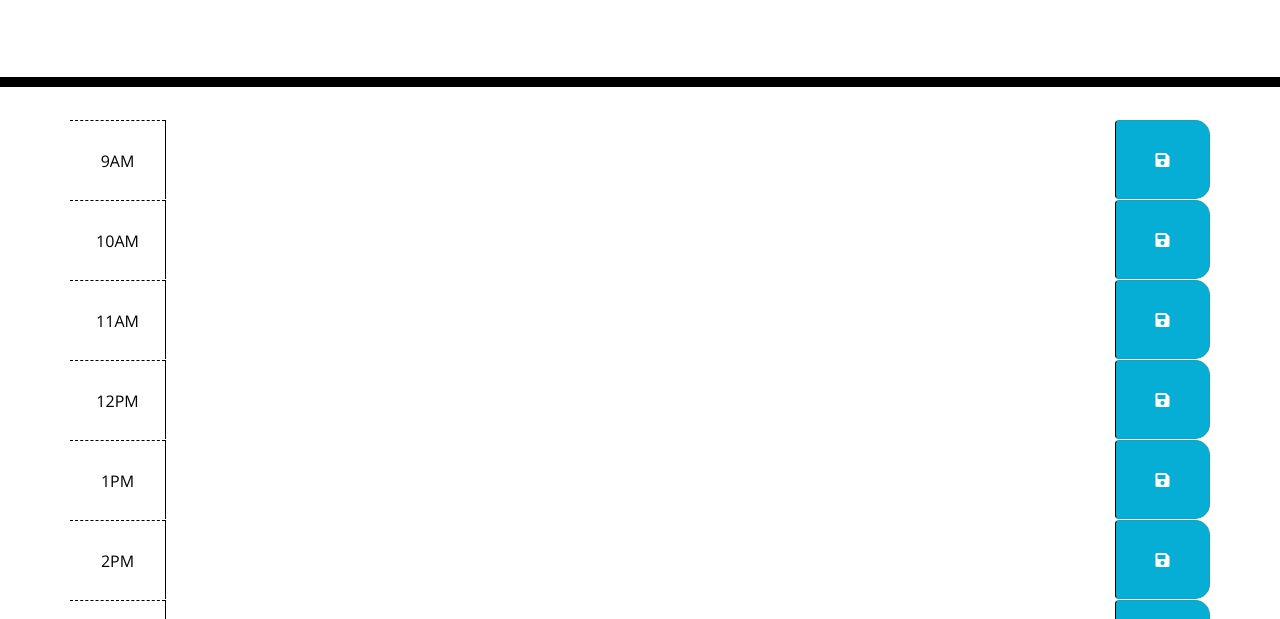
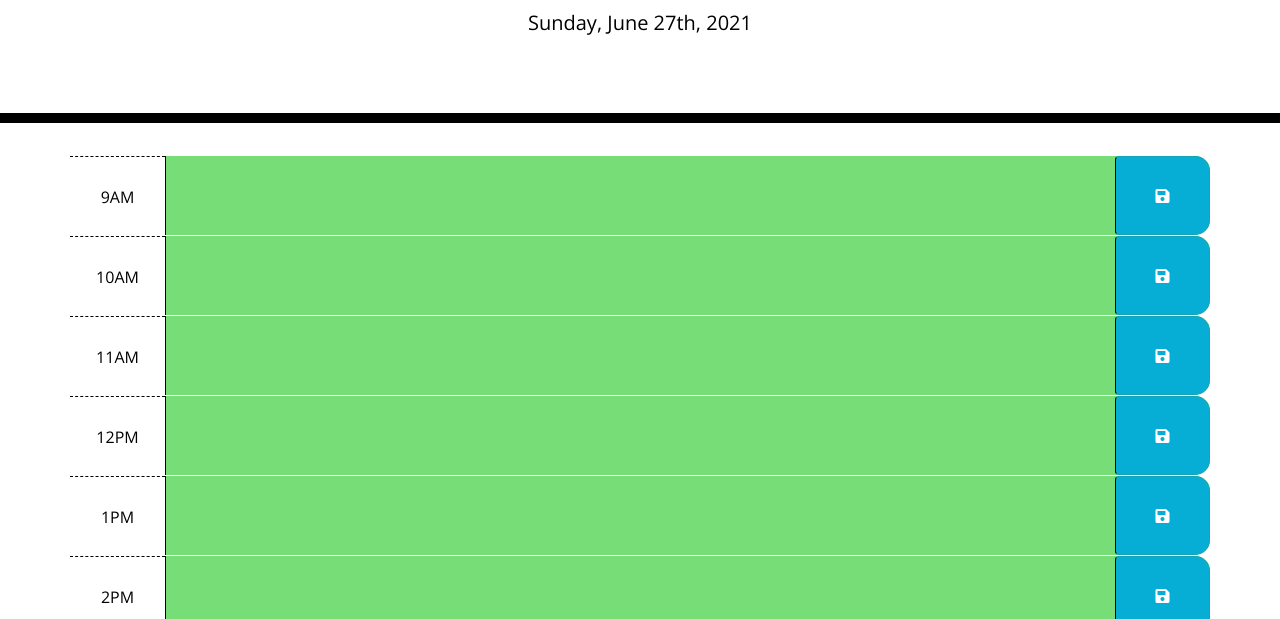
Before and after one commit to Bgallag5/scheduler, a plain HTML site: page index.html in a window 1280 px wide. Shown: the part 181-800 px from the top of the page. Drawn offline with nearby package versions, Linux system fonts and the light colour scheme; files that its build step writes are made by us from their sources.

Commit message:
hard coded time color

```diff
--- a/asset/js/script.js
+++ b/asset/js/script.js
@@ -1,7 +1,10 @@
 //open app and the current day is displayed at the top of the calendar
-var dateElement = $("#currentDay");
+var dateElement = document.getElementById("currentDay");
 var currentDate = moment().format("dddd, MMMM Do, YYYY");
-dateElement.display = currentDate
+dateElement.innerHTML = currentDate
+
+console.log(currentDate);
+
 
 $(document).ready(function (){
     //save button on click
@@ -19,25 +22,103 @@ $(document).ready(function (){
     function trackTime() {
         //get current time
         var timeNow = moment().hour();
-        var timeBlock = $("#9");
-        console.log(timeBlock);
+        var timeBlock = $("#13").val(13);
+        var realTime = parseInt(timeBlock.val());
+        // $('.time-block').each(function () {
+        //     var timeSection = parseInt($(this).attr("id").split("hour")[1]);
+
 
         //timeblock is coded for past, present. future
-        if(timeBlock < timeNow){
-            $("#9").removeClass("future");
-            $("#9").removeClass("present");
+        if(realTime < timeNow){
             $("#9").addClass("past");
         }
-        else if (timeBlock === timeNow){
-            $("#9").removeClass("future");
-            $("#9").removeClass("past");
+        else if (realTime === timeNow){
             $("#9").addClass("present");
         }
-        else if (timeBlock > timeNow){
-            $("#9").removeClass("past");
-            $("#9").removeClass("present");
+        else if (realTime > timeNow){
             $("#9").addClass("future");
+        };
+
+        if(realTime < timeNow){
+            $("#10").addClass("past");
         }
+        else if (realTime === timeNow){
+            $("#10").addClass("present");
+        }
+        else if (realTime > timeNow){
+            $("#10").addClass("future");
+        };
+
+        if(realTime < timeNow){
+            $("#11").addClass("past");
+        }
+        else if (realTime === timeNow){
+            $("#11").addClass("present");
+        }
+        else if (realTime > timeNow){
+            $("#11").addClass("future");
+        };
+
+        if(realTime < timeNow){
+            $("#12").addClass("past");
+        }
+        else if (realTime === timeNow){
+            $("#12").addClass("present");
+        }
+        else if (realTime > timeNow){
+            $("#12").addClass("future");
+        };
+
+        if(realTime < timeNow){
+            $("#13").addClass("past");
+        }
+        else if (realTime === timeNow){
+            $("#13").addClass("present");
+        }
+        else if (realTime > timeNow){
+            $("#13").addClass("future");
+        }
+
+        if(realTime < timeNow){
+            $("#14").addClass("past");
+        }
+        else if (realTime === timeNow){
+            $("#14").addClass("present");
+        }
+        else if (realTime > timeNow){
+            $("#14").addClass("future");
+        };
+
+        if(realTime < timeNow){
+            $("#15").addClass("past");
+        }
+        else if (realTime === timeNow){
+            $("#15").addClass("present");
+        }
+        else if (realTime > timeNow){
+            $("#15").addClass("future");
+        };
+
+        if(realTime < timeNow){
+            $("#16").addClass("past");
+        }
+        else if (realTime === timeNow){
+            $("#16").addClass("present");
+        }
+        else if (realTime > timeNow){
+            $("#16").addClass("future");
+        };
+
+        if(realTime < timeNow){
+            $("#17").addClass("past");
+        }
+        else if (realTime === timeNow){
+            $("#17").addClass("present");
+        }
+        else if (realTime > timeNow){
+            $("#17").addClass("future");
+        };
+
     }
     trackTime();
 
@@ -52,4 +133,5 @@ $(document).ready(function (){
     $("#hour-16").val(localStorage.getItem("16"));
     $("#hour-17").val(localStorage.getItem("17"));
 
+
 });
--- a/index.html
+++ b/index.html
@@ -18,7 +18,7 @@
       href="https://fonts.googleapis.com/css?family=Open+Sans&display=swap"
       rel="stylesheet"
     />
-    <link rel="stylesheet" href="style.css" />
+    <link rel="stylesheet" href="./asset/css/style.css" />
     <title>Work Day Scheduler</title>
   </head>
 
@@ -34,7 +34,7 @@
             <div class="col-md-1 hour">
                 9AM
             </div>
-            <textarea class="col-md-10" id="hour" id="hour-9"></textarea>
+            <textarea class="col-md-10" id="hour-9"></textarea>
             <button  type="button" class="btn saveBtn btn-info col-md-1"><i class="fas fa-save"></i></button>
         </div>
 
```
